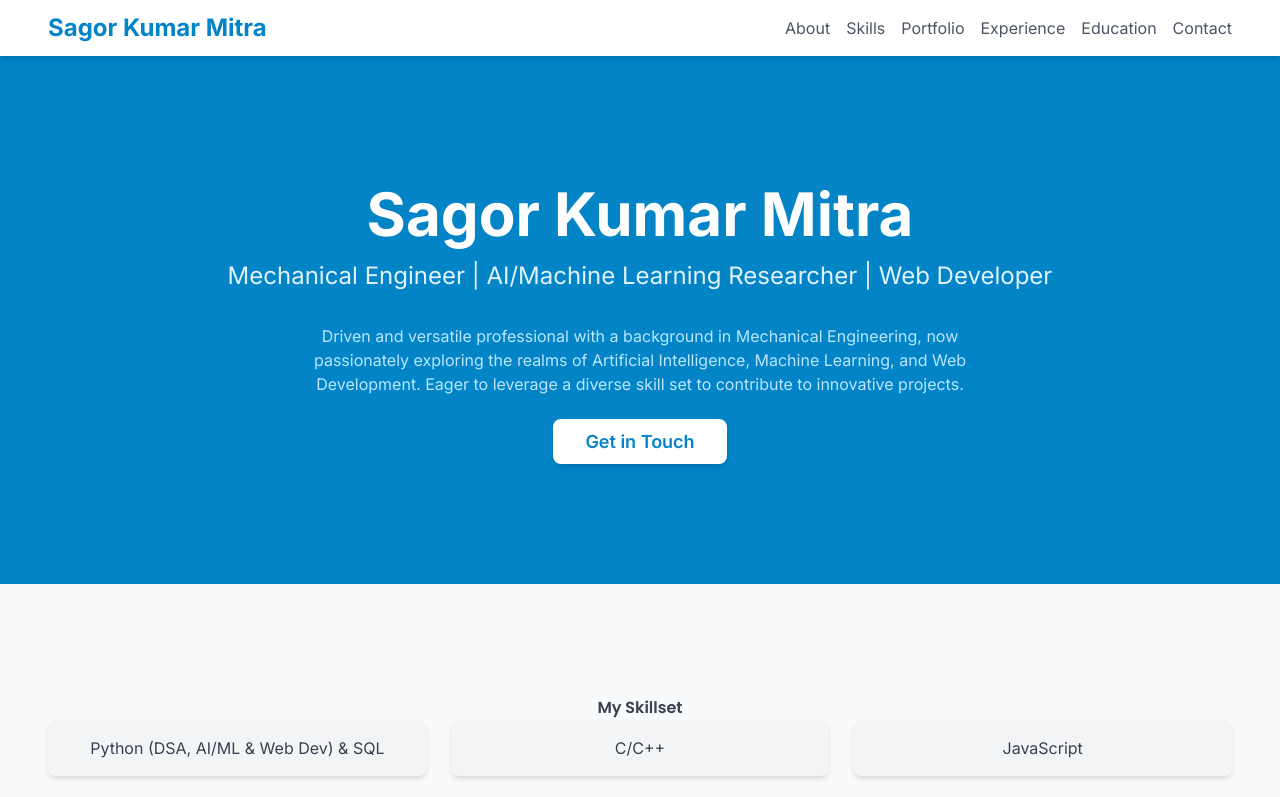
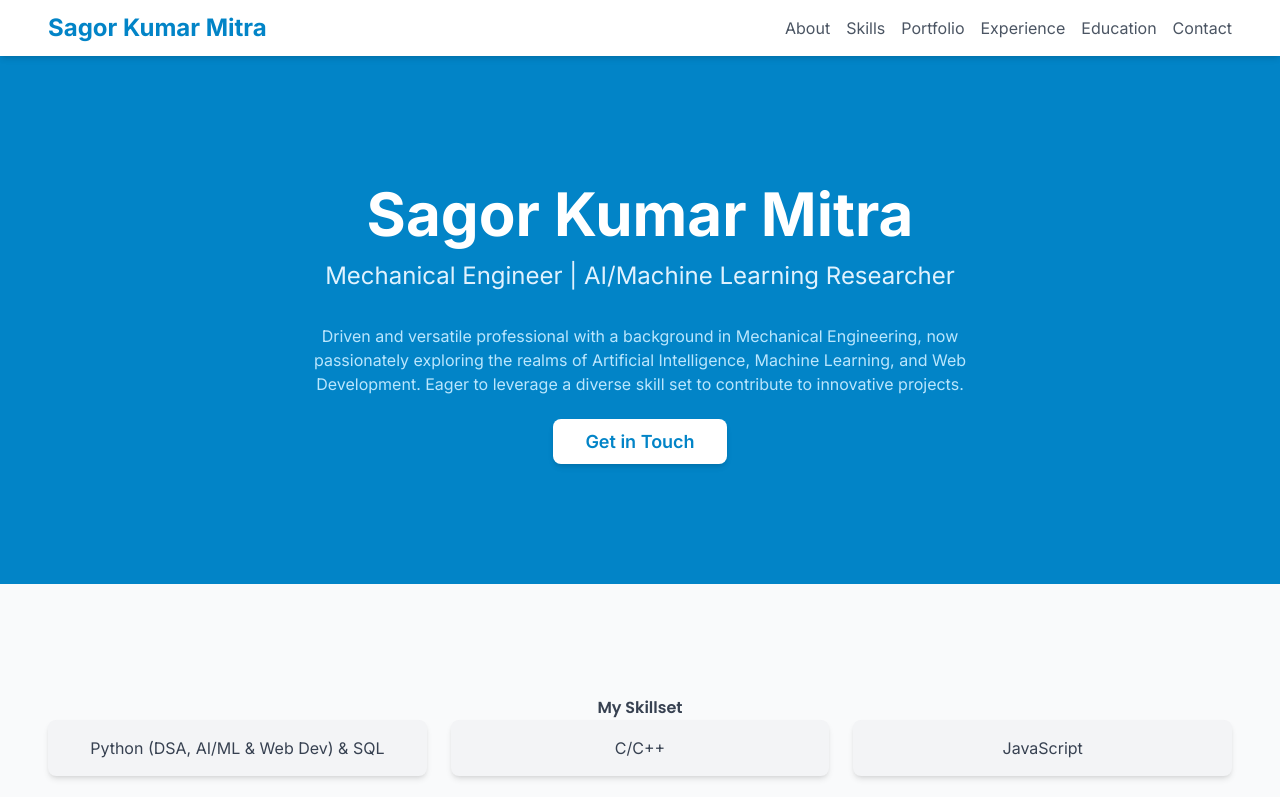
Before and after one commit to skm08/skm08.github.io, a plain HTML site: page index.html in a window 1280 px wide. Shown: the top 797 px of the page. Drawn offline with nearby package versions, Linux system fonts and the light colour scheme.

Commit message:
Remove 'Web Developer' from the introduction

```diff
--- a/index.html
+++ b/index.html
@@ -89,7 +89,7 @@
     <header id="about" class="bg-sky-600 text-white py-20 md:py-32 animate-on-scroll">
         <div class="container mx-auto px-6 md:px-12 text-center">
             <h1 class="text-4xl md:text-6xl font-bold mb-4">Sagor Kumar Mitra</h1>
-            <p class="text-lg md:text-2xl mb-8 text-sky-100">Mechanical Engineer | AI/Machine Learning Researcher | Web Developer</p>
+            <p class="text-lg md:text-2xl mb-8 text-sky-100">Mechanical Engineer | AI/Machine Learning Researcher</p>
             <p class="max-w-2xl mx-auto text-sky-200 mb-8">
                 Driven and versatile professional with a background in Mechanical Engineering, now passionately exploring the realms of Artificial Intelligence, Machine Learning, and Web Development. Eager to leverage a diverse skill set to contribute to innovative projects.
             </p>
```
